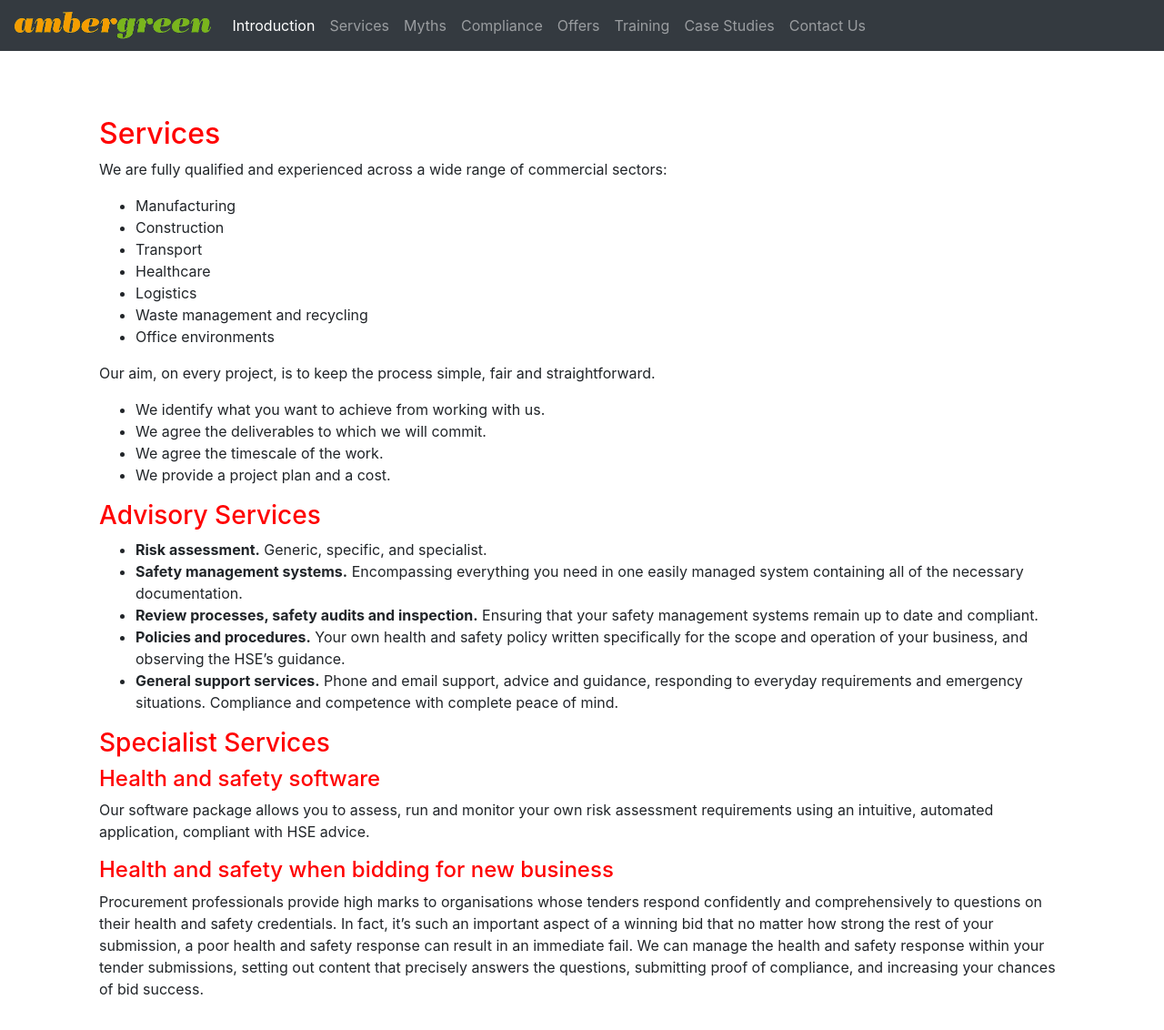
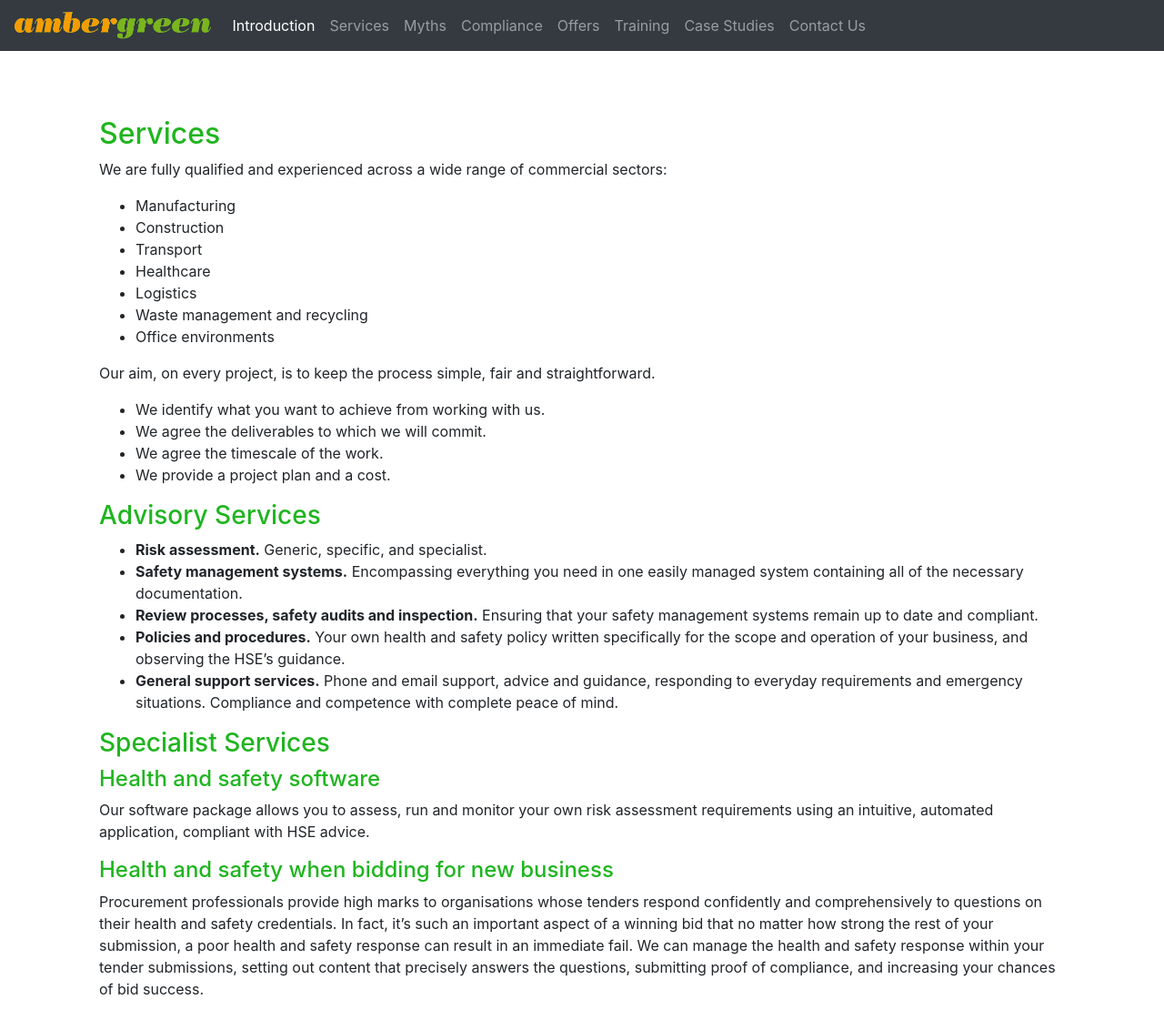
Before and after one commit to ambergreensafety/www.ambergreensafety.co.uk, a Jekyll site: the page built from services.md, in a window 1280 px wide and 1163 px high. Shown: the top 1132 px of the window at 91% size. Built offline with Jekyll 4.4.1, drawn with Linux system fonts in a browser that asks for light colours.

Commit message:
Headings colour is green

```diff
--- a/_sass/custom_bootstrap_variables.scss
+++ b/_sass/custom_bootstrap_variables.scss
@@ -1 +1 @@
-$headings-color:              red;
+$headings-color:              #1fb51f;
```
